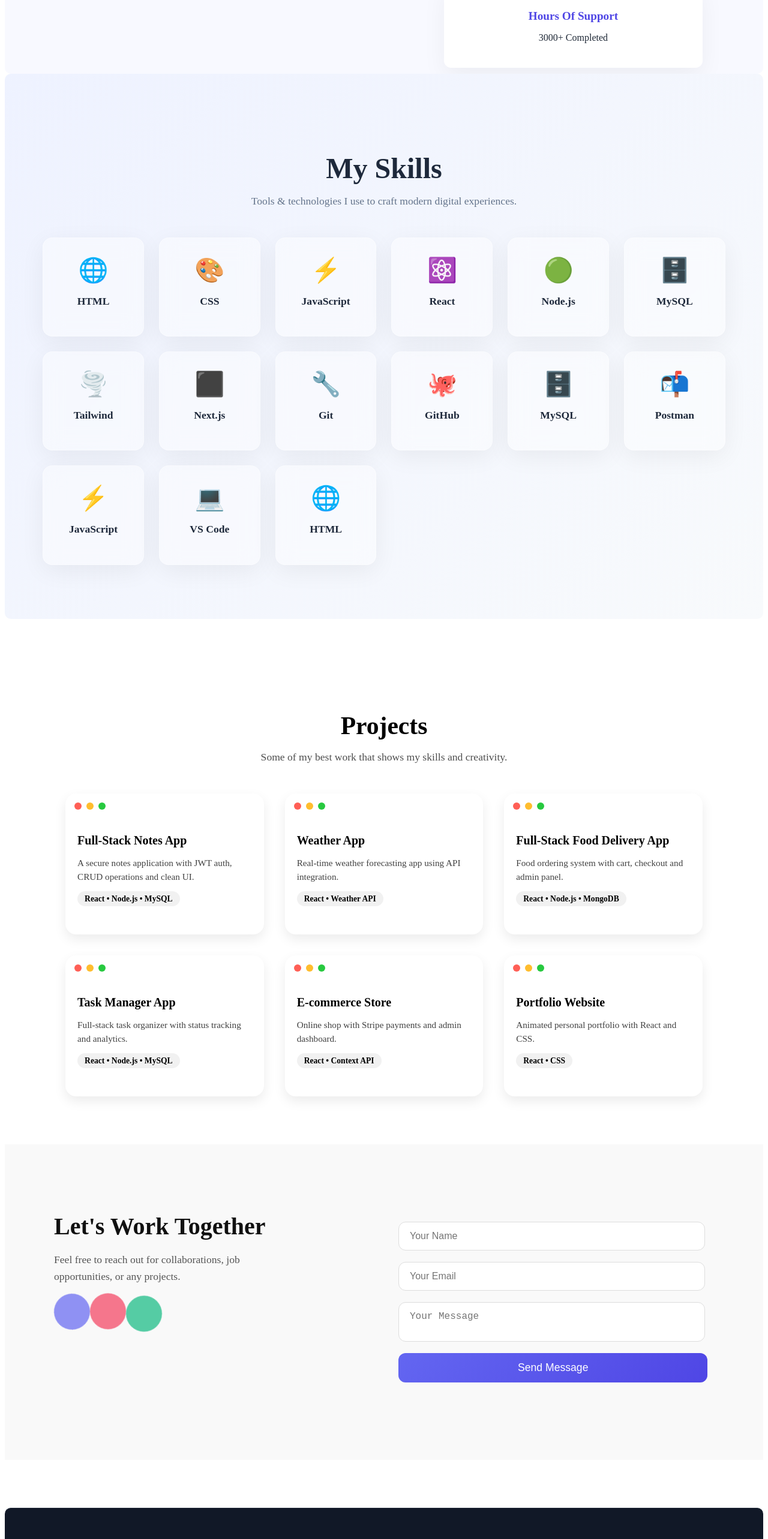
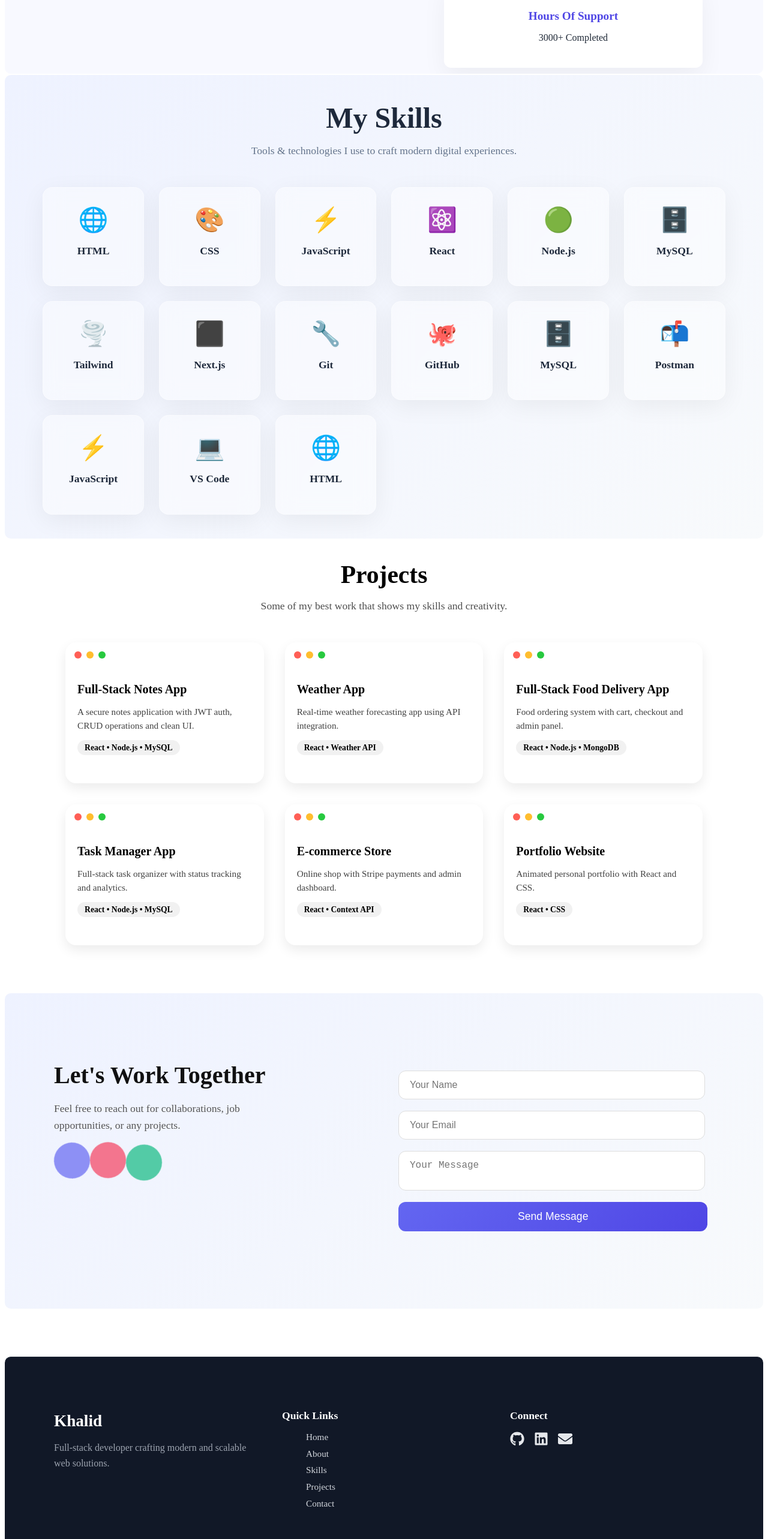
Before and after one commit to GTK-kala/Personal-Portfolio-App, a React (Vite) app in the folder Personal-Portfolio-App/: page / in a window 1280 px wide. Shown: the part 1260-3826 px from the top of the page at 60% size. Built offline with nearby package versions, Linux system fonts and the light colour scheme.

Commit message:
Adjusting space on skill and project section

```diff
--- a/Personal-Portfolio-App/src/components/Contact/Contact.css
+++ b/Personal-Portfolio-App/src/components/Contact/Contact.css
@@ -1,9 +1,10 @@
 /* Overall Section */
 .contact-section {
   padding: 5rem 1.5rem;
-  background: var(--bg-primary, #f9f9f9);
   display: flex;
   justify-content: center;
+  background: linear-gradient(135deg, #eef2ff, #f8fafc);
+  border-radius: 10px;
 }
 
 .contact-container {
--- a/Personal-Portfolio-App/src/components/Projects/Project.css
+++ b/Personal-Portfolio-App/src/components/Projects/Project.css
@@ -2,7 +2,7 @@
 /* SECTION                       */
 /* ============================= */
 .projects {
-  padding: 120px 8% 80px;
+  padding: 2px 8% 80px;
   text-align: center;
 }
 
--- a/Personal-Portfolio-App/src/components/Skills/Skill.css
+++ b/Personal-Portfolio-App/src/components/Skills/Skill.css
@@ -1,8 +1,8 @@
 .skill-wrapper {
-  padding: 90px 5%;
+  margin-top: 2px;
+  padding: 4px 5%;
+  padding-bottom: 40px;
   text-align: center;
-  opacity: 0;
-  transform: translateY(60px);
   transition: 1s ease;
   background: linear-gradient(135deg, #eef2ff, #f8fafc);
   border-radius: 10px;
@@ -39,7 +39,6 @@
   border-radius: 16px;
   border: 1px solid rgba(255, 255, 255, 0.35);
   box-shadow: 0 10px 40px rgba(0, 0, 0, 0.06);
-
   transition: 0.4s ease;
   opacity: 0;
   transform: translateY(40px);
@@ -65,8 +64,12 @@
 }
 
 @keyframes fadeUp {
+  from {
+    opacity: 0;
+    transform: translateY(40px);
+  }
   to {
     opacity: 1;
-    transform: translateY(0);
+    transform: translateY(0px);
   }
 }
--- a/Personal-Portfolio-App/src/components/Skills/Skill.jsx
+++ b/Personal-Portfolio-App/src/components/Skills/Skill.jsx
@@ -2,7 +2,7 @@ import { skills } from "../../assets/Data/Data";
 import { useEffect, useRef } from "react";
 import "./Skill.css";
 
-export default function Skills() {
+const Skill = () => {
   const sectionRef = useRef(null);
 
   useEffect(() => {
@@ -37,3 +37,4 @@ export default function Skills() {
     </section>
   );
 }
+export default Skill;
```
